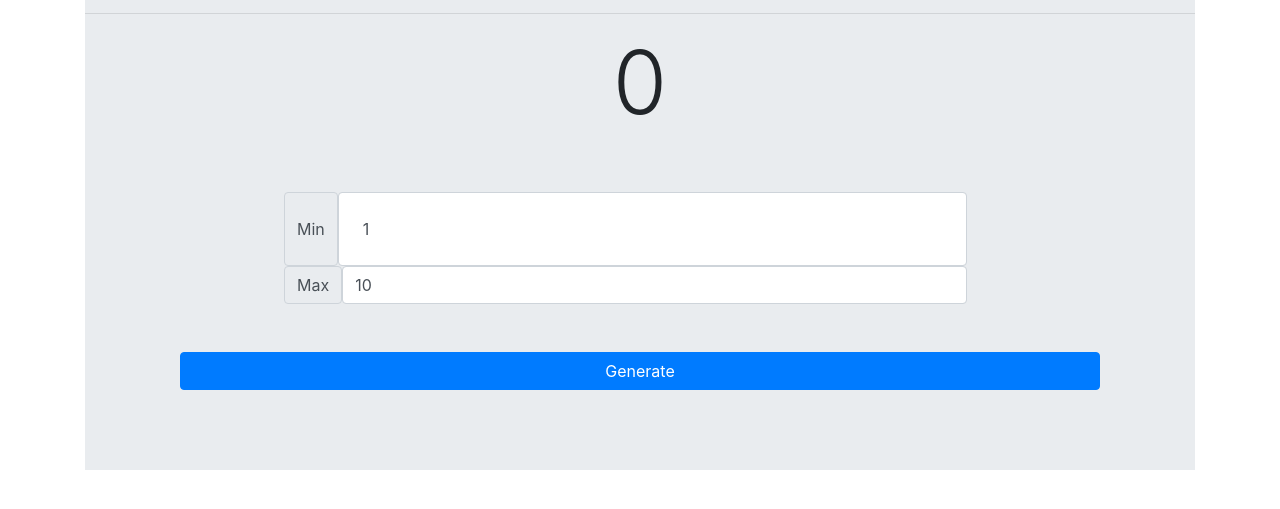
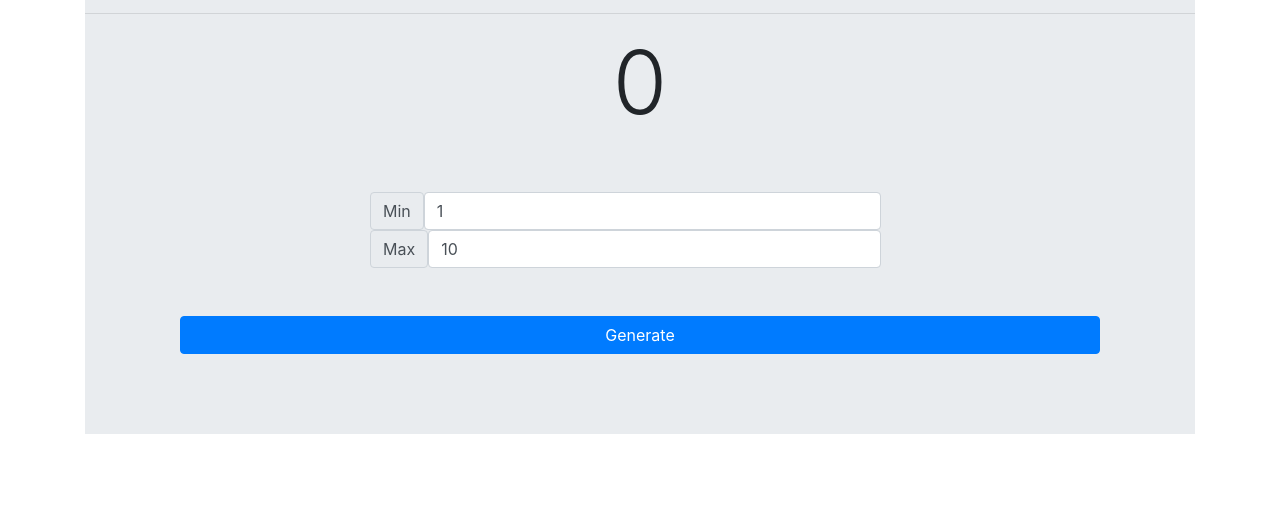
Before and after one commit to Cassio8186/Random-Number, a plain HTML site: page index.html in a window 1280 px wide. Shown: the part 239-748 px from the top of the page. Drawn offline with nearby package versions, Linux system fonts and the light colour scheme.

Commit message:
layout big ok

```diff
--- a/index.html
+++ b/index.html
@@ -23,12 +23,12 @@
           <div class="col-7">
             <h1 class="display-2 pb-5" id="randomNumber">0</h1>
           </div>
-          <div class="col-35">
+          <div class="col-6">
             <div class="row input-group">
-              <div class="col-12 mb-15">
+              <div class="col-12">
                 <div class="input-group-prepend">
                   <span class="input-group-text" id="basic-addon1">Min</span>
-                  <input type="number" name="num1" id="num1" value=1 class="form-control p-sm-4" placeholder="min">
+                  <input type="number" name="num1" id="num1" value=1 class="form-control" placeholder="min">
                 </div>
               </div>
               <div class="col-12 mb-5">
```
